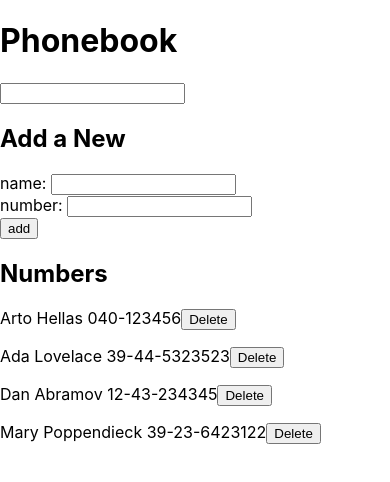
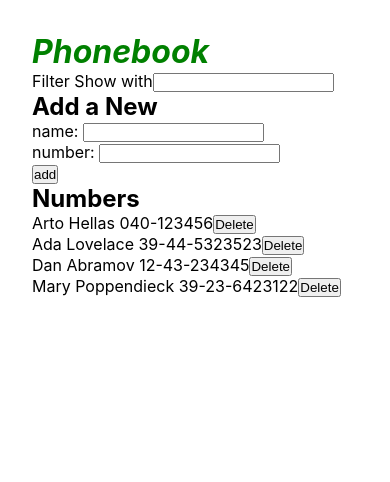
Before and after one commit to dg0397/Fullstackopen-Bootcamp, a React (Create React App) app in the folder part2/phonebook/: page / in a window 390 px wide. Shown: the top 482 px of the page. Built offline with nearby package versions, Linux system fonts and the light colour scheme; data requests are answered from the project's data file.

Commit message:
2.19: Phonebook step11

```diff
--- a/part2/phonebook/src/App.js
+++ b/part2/phonebook/src/App.js
@@ -2,6 +2,7 @@ import React, { useState, useEffect } from "react";
 import Filter from "./components/Filter";
 import PersonForm from "./components/PersonForm";
 import Persons from "./components/Persons";
+import Notification from "./components/Notification";
 
 import personService from "./services/person";
 
@@ -11,6 +12,7 @@ const App = () => {
   const [newNumber, setNewNumber] = useState("");
   const [searchValue, setSearchValue] = useState("");
   const [peopleToShow, setPeopleToShow] = useState([]);
+  const [notification, setNotification] = useState("");
 
   useEffect(() => {
     //Get all the persons from the server
@@ -55,6 +57,10 @@ const App = () => {
         personService
           .update(changedPerson.id, changedPerson)
           .then((retornedPerson) => {
+            setNotification(`Updated ${newName} number`);
+            setTimeout(() => {
+              setNotification("");
+            }, 5000);
             setPersons(
               persons.map((person) =>
                 person.id !== retornedPerson.id ? person : retornedPerson
@@ -76,6 +82,10 @@ const App = () => {
       };
       //create a new Person and send the data to the server
       personService.create(person).then((retornedPerson) => {
+        setNotification(`Added ${newName}`);
+        setTimeout(() => {
+          setNotification("");
+        }, 5000);
         setPersons(persons.concat(retornedPerson));
         setPeopleToShow(persons.concat(retornedPerson));
         setNewName("");
@@ -91,11 +101,25 @@ const App = () => {
       )
     ) {
       //delete a person
-      personService.deletePerson(id).then((response) => {
-        console.log(response);
-        setPersons(persons.filter((person) => person.id !== id));
-        setPeopleToShow(persons.filter((person) => person.id !== id));
-      });
+      personService
+        .deletePerson(id)
+        .then((response) => {
+          console.log(response);
+          setPersons(persons.filter((person) => person.id !== id));
+          setPeopleToShow(persons.filter((person) => person.id !== id));
+        })
+        .catch((error) => {
+          setNotification(
+            `${
+              peopleToShow.find((person) => person.id === id).name
+            } was already deleted from the server`
+          );
+          setTimeout(() => {
+            setNotification("");
+          }, 5000);
+          setPersons(persons.filter((person) => person.id !== id));
+          setPeopleToShow(persons.filter((person) => person.id !== id));
+        });
     }
   };
 
@@ -110,6 +134,7 @@ const App = () => {
   return (
     <div>
       <h1>Phonebook</h1>
+      <Notification message={notification} />
       <Filter searchValue={searchValue} handleSearch={handleSearch} />
       <h2>Add a New</h2>
       <PersonForm
--- a/part2/phonebook/src/components/Filter.jsx
+++ b/part2/phonebook/src/components/Filter.jsx
@@ -3,7 +3,10 @@ import React from "react";
 const Filter = ({ searchValue, handleSearch }) => {
   return (
     <form>
+      <label>
+      Filter Show with
       <input value={searchValue} onChange={handleSearch} />
+      </label>
     </form>
   );
 };
--- /dev/null
+++ b/part2/phonebook/src/components/Notification.jsx
@@ -0,0 +1,12 @@
+import React from 'react'
+
+const Notification = ({message}) => {
+    if(!message) return null;
+    return (
+        <div className = "notification" >
+            {message}
+        </div>
+    )
+}
+
+export default Notification
--- a/part2/phonebook/src/index.css
+++ b/part2/phonebook/src/index.css
@@ -1,3 +1,9 @@
+*{
+  margin: 0;
+  padding: 0;
+  box-sizing: border-box;
+}
+
 body {
   margin: 0;
   font-family: -apple-system, BlinkMacSystemFont, 'Segoe UI', 'Roboto', 'Oxygen',
@@ -5,9 +11,30 @@ body {
     sans-serif;
   -webkit-font-smoothing: antialiased;
   -moz-osx-font-smoothing: grayscale;
+  padding: 2rem;
 }
 
 code {
   font-family: source-code-pro, Menlo, Monaco, Consolas, 'Courier New',
     monospace;
 }
+
+h1 {
+  color: green;
+  font-style: italic;
+}
+
+.notification{
+  width: 25%;
+  padding: .5rem;
+  margin: .8rem 0;
+  color: white;
+  background-color: rgba(0, 175, 0,.7);
+  font-weight: 600;
+  font-size: 1.4rem;
+  font-family:monospace;
+  border-radius: 10px;
+  text-align: center;
+  box-shadow: 5px 5px 5px rgba(0, 175, 0,.5);
+  transition: all .5s ease;
+}
```
